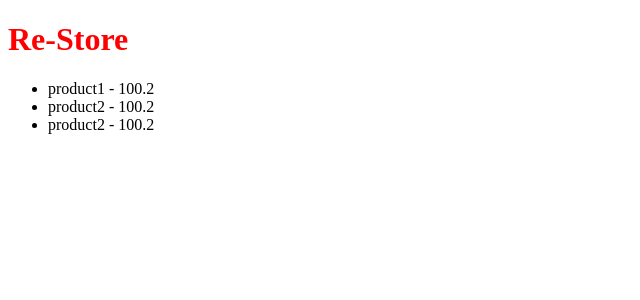
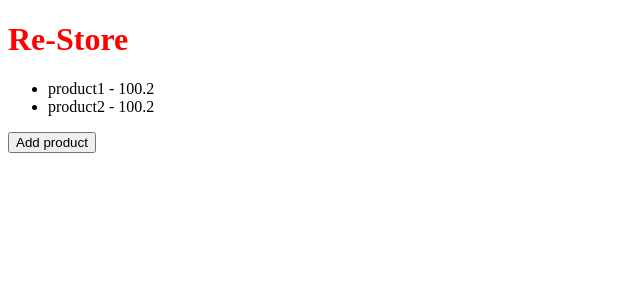
Before and after one commit to IskanderC/ReStore, a React (Create React App) app in the folder client/: page / in a window 1280 px wide. Shown: the top 300 px of the page, without its empty margins (0-640 px from the left). Built offline with nearby package versions, Linux system fonts and the light colour scheme; no server answers.

Commit message:
Used REACT hooks useState/useEffect

```diff
--- a/client/src/App.tsx
+++ b/client/src/App.tsx
@@ -1,11 +1,21 @@
-const products = [
-  {name: 'product1', price: 100.20},
-  {name: 'product2', price: 100.20},
-  {name: 'product2', price: 100.20}
-
-]
+import { useEffect, useState } from "react";
 
 function App() {
+  const [products, setProducts] = useState([
+      {name: 'product1', price: 100.20},
+      {name: 'product2', price: 100.20},
+    ]);
+
+    useEffect(() => {
+      fetch('//localhost:5000/API/products')
+      .then(response => response.json())
+      .then(data => setProducts(data))
+    }, [])
+
+    function addProduct(){
+      setProducts(prevState => [...prevState, {name:'product' + (prevState.length + 1), price: (prevState.length * 100) + 100}])
+    }
+
   return (
     <div className='app'>
       <h1>Re-Store</h1>
@@ -14,6 +24,7 @@
           <li key={index}>{item.name} - {item.price}</li>
         ))}
       </ul>
+      <button onClick={addProduct}>Add product</button>
     </div>
   );
 }
```
